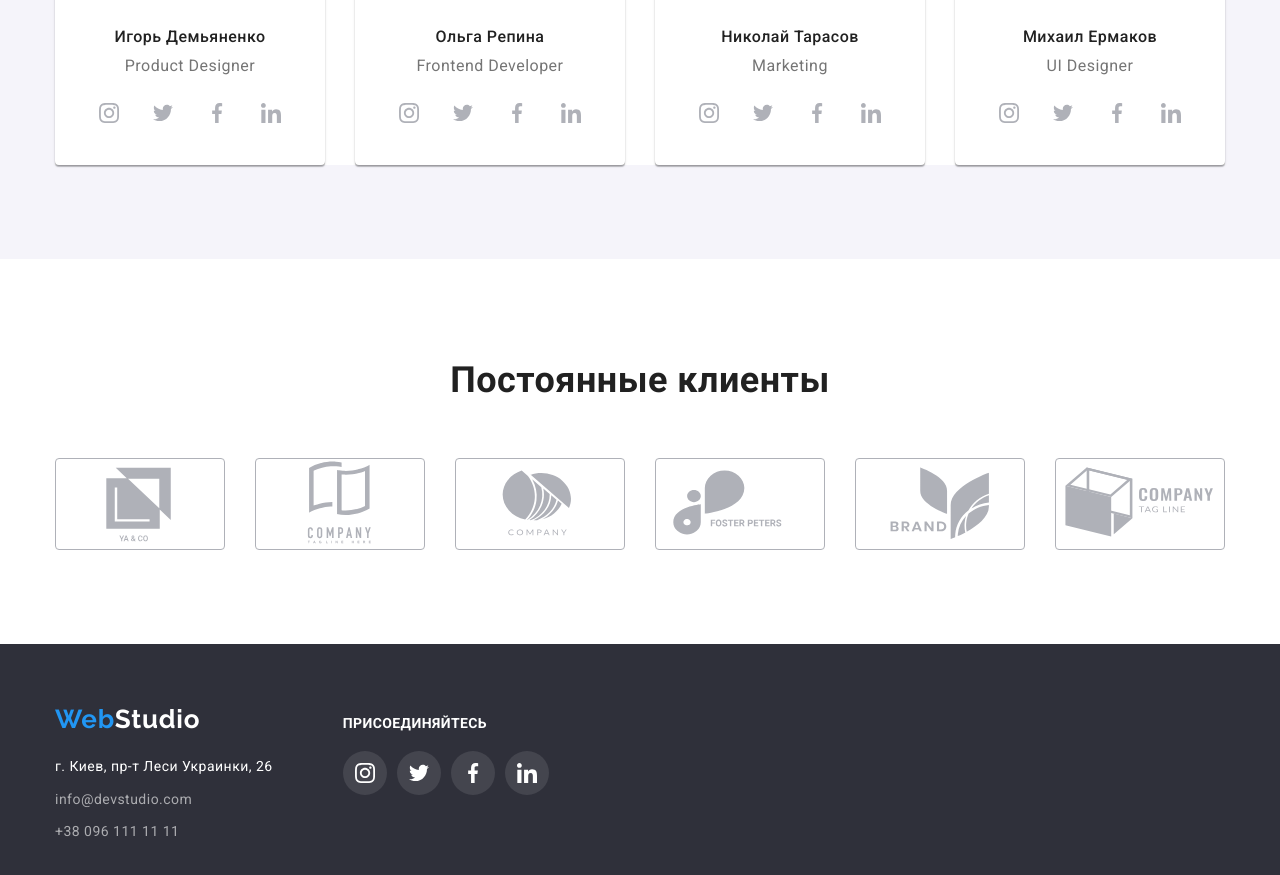
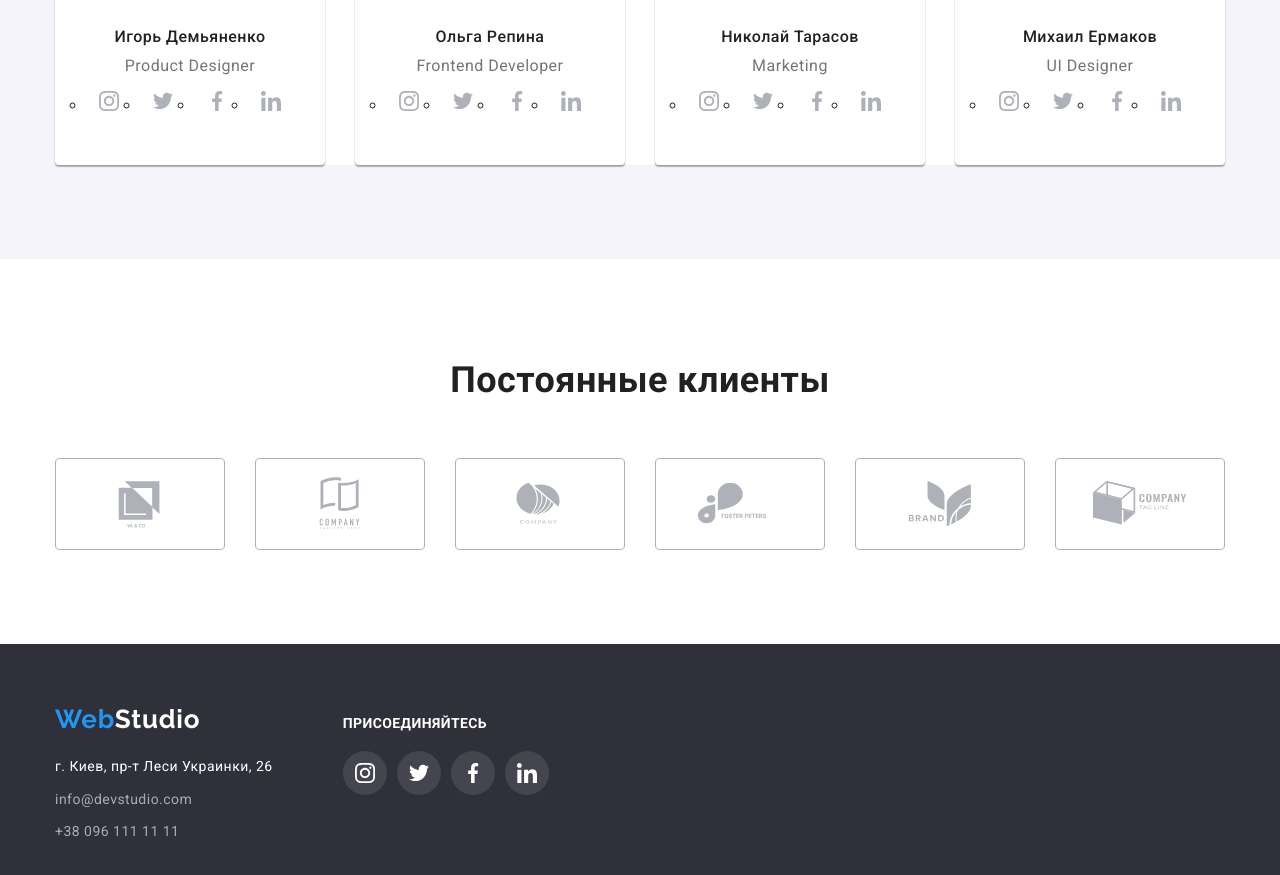
Before and after one commit to kovalenkoandri/goit-markup-hw-04, a plain HTML site: page index.html in a window 1280 px wide. Shown: the part 2008-2883 px from the top of the page. Drawn offline with nearby package versions, Linux system fonts and the light colour scheme.

Commit message:
clients-li-a-svg

```diff
--- a/css/styles.css
+++ b/css/styles.css
@@ -336,22 +336,26 @@ header {
 }
 
 .index-member-of-team-li-links {
-  display: flex;
   width: 44px;
   height: 44px;
+}
+
+.index-member-of-team-li-links:not(:last-child) {
+  margin-right: 10px;
+}
+
+.team-links {
+  display: flex;
   border-radius: 50%;
   justify-content: center;
   align-items: center;
 }
 
-.index-member-of-team-li-links:hover,
-.index-member-of-team-li-links:focus {
+.team-links:hover,
+.team-links:focus {
   background-color: var(--accent-color);
   color: #fff;
-}
-
-.index-member-of-team-li-links:not(:last-child) {
-  margin-right: 10px;
+  fill: currentColor;
 }
 
 .index-member-of-team-svg-links {
@@ -361,11 +365,6 @@ header {
   width: 20px;
   height: 20px;
   fill: #afb1b8;
-}
-
-.index-member-of-team-svg-links:hover,
-.index-member-of-team-svg-links:focus {
-  fill: currentColor;
 }
 
 .clients-h2 {
@@ -407,6 +406,11 @@ header {
 .clients-li-a:focus {
   border: 1px solid var(--accent-color);
   fill: var(--accent-color);
+}
+
+.clients-li-a-svg {
+  width: 106px;
+  height: 60px;
 }
 
 /* ----------------main portfolio.html---------------- */
--- a/index.html
+++ b/index.html
@@ -142,24 +142,32 @@
                 <p class="index-p-member-of-team">Product Designer</p>
                 <ul class="index-member-of-team-ul-links">
                   <li class="index-member-of-team-li-links">
+                    <a href="" class="team-links">
                       <svg class="index-member-of-team-svg-links">
                         <use href="./images/icons.svg#icon-instagram"></use>
                       </svg>
+                    </a>
                   </li>
                   <li class="index-member-of-team-li-links">
+                    <a href="" class="team-links">
                       <svg class="index-member-of-team-svg-links">
                         <use href="./images/icons.svg#icon-twitter"></use>
                       </svg>
+                    </a>
                   </li>
                   <li class="index-member-of-team-li-links">
+                    <a href="" class="team-links">
                       <svg class="index-member-of-team-svg-links">
                         <use href="./images/icons.svg#icon-facebook"></use>
                       </svg>
+                    </a>
                   </li>
                   <li class="index-member-of-team-li-links">
+                    <a href="" class="team-links">
                       <svg class="index-member-of-team-svg-links">
                         <use href="./images/icons.svg#icon-linkedin"></use>
                       </svg>
+                    </a>
                   </li>
                 </ul>
               </div>
@@ -171,24 +179,32 @@
                 <p class="index-p-member-of-team">Frontend Developer</p>
                 <ul class="index-member-of-team-ul-links">
                   <li class="index-member-of-team-li-links">
+                    <a href="" class="team-links">
                       <svg class="index-member-of-team-svg-links">
                         <use href="./images/icons.svg#icon-instagram"></use>
                       </svg>
+                    </a>
                   </li>
                   <li class="index-member-of-team-li-links">
+                    <a href="" class="team-links">
                       <svg class="index-member-of-team-svg-links">
                         <use href="./images/icons.svg#icon-twitter"></use>
                       </svg>
+                    </a>
                   </li>
                   <li class="index-member-of-team-li-links">
+                    <a href="" class="team-links">
                       <svg class="index-member-of-team-svg-links">
                         <use href="./images/icons.svg#icon-facebook"></use>
                       </svg>
+                    </a>
                   </li>
                   <li class="index-member-of-team-li-links">
+                    <a href="" class="team-links">
                       <svg class="index-member-of-team-svg-links">
                         <use href="./images/icons.svg#icon-linkedin"></use>
                       </svg>
+                    </a>
                   </li>
                 </ul>
               </div>
@@ -200,24 +216,32 @@
                 <p class="index-p-member-of-team">Marketing</p>
                 <ul class="index-member-of-team-ul-links">
                   <li class="index-member-of-team-li-links">
+                    <a href="" class="team-links">
                       <svg class="index-member-of-team-svg-links">
                         <use href="./images/icons.svg#icon-instagram"></use>
                       </svg>
+                    </a>
                   </li>
                   <li class="index-member-of-team-li-links">
+                    <a href="" class="team-links">
                       <svg class="index-member-of-team-svg-links">
                         <use href="./images/icons.svg#icon-twitter"></use>
                       </svg>
+                    </a>
                   </li>
                   <li class="index-member-of-team-li-links">
+                    <a href="" class="team-links">
                       <svg class="index-member-of-team-svg-links">
                         <use href="./images/icons.svg#icon-facebook"></use>
                       </svg>
+                    </a>
                   </li>
                   <li class="index-member-of-team-li-links">
+                    <a href="" class="team-links">
                       <svg class="index-member-of-team-svg-links">
                         <use href="./images/icons.svg#icon-linkedin"></use>
                       </svg>
+                    </a>
                   </li>
                 </ul>
               </div>
@@ -229,24 +253,32 @@
                 <p class="index-p-member-of-team">UI Designer</p>
                 <ul class="index-member-of-team-ul-links">
                   <li class="index-member-of-team-li-links">
+                    <a href="" class="team-links">
                       <svg class="index-member-of-team-svg-links">
                         <use href="./images/icons.svg#icon-instagram"></use>
                       </svg>
+                    </a>
                   </li>
                   <li class="index-member-of-team-li-links">
+                    <a href="" class="team-links">
                       <svg class="index-member-of-team-svg-links">
                         <use href="./images/icons.svg#icon-twitter"></use>
                       </svg>
+                    </a>
                   </li>
                   <li class="index-member-of-team-li-links">
+                    <a href="" class="team-links">
                       <svg class="index-member-of-team-svg-links">
                         <use href="./images/icons.svg#icon-facebook"></use>
                       </svg>
+                    </a>
                   </li>
                   <li class="index-member-of-team-li-links">
+                    <a href="" class="team-links">
                       <svg class="index-member-of-team-svg-links">
                         <use href="./images/icons.svg#icon-linkedin"></use>
                       </svg>
+                    </a>
                   </li>
                 </ul>
               </div>
@@ -260,32 +292,32 @@
           <ul class="clients-ul list">
             <li class="clients-li">
               <a href="" class="clients-li-a"
-                ><svg><use href="./images/icons.svg#icon-logo1"></use></svg
+                ><svg class="clients-li-a-svg"><use href="./images/icons.svg#icon-logo1"></use></svg
               ></a>
             </li>
             <li class="clients-li">
               <a href="" class="clients-li-a"
-                ><svg><use href="./images/icons.svg#icon-logo2"></use></svg
+                ><svg class="clients-li-a-svg"><use href="./images/icons.svg#icon-logo2"></use></svg
               ></a>
             </li>
             <li class="clients-li">
               <a href="" class="clients-li-a"
-                ><svg><use href="./images/icons.svg#icon-logo3"></use></svg
+                ><svg class="clients-li-a-svg"><use href="./images/icons.svg#icon-logo3"></use></svg
               ></a>
             </li>
             <li class="clients-li">
               <a href="" class="clients-li-a"
-                ><svg><use href="./images/icons.svg#icon-logo4"></use></svg
+                ><svg class="clients-li-a-svg"><use href="./images/icons.svg#icon-logo4"></use></svg
               ></a>
             </li>
             <li class="clients-li">
               <a href="" class="clients-li-a"
-                ><svg><use href="./images/icons.svg#icon-logo5"></use></svg
+                ><svg class="clients-li-a-svg"><use href="./images/icons.svg#icon-logo5"></use></svg
               ></a>
             </li>
             <li class="clients-li">
               <a href="" class="clients-li-a"
-                ><svg><use href="./images/icons.svg#icon-logo6"></use></svg
+                ><svg class="clients-li-a-svg"><use href="./images/icons.svg#icon-logo6"></use></svg
               ></a>
             </li>
           </ul>
```
Lines whose indentation alone changed are shown as unchanged.
